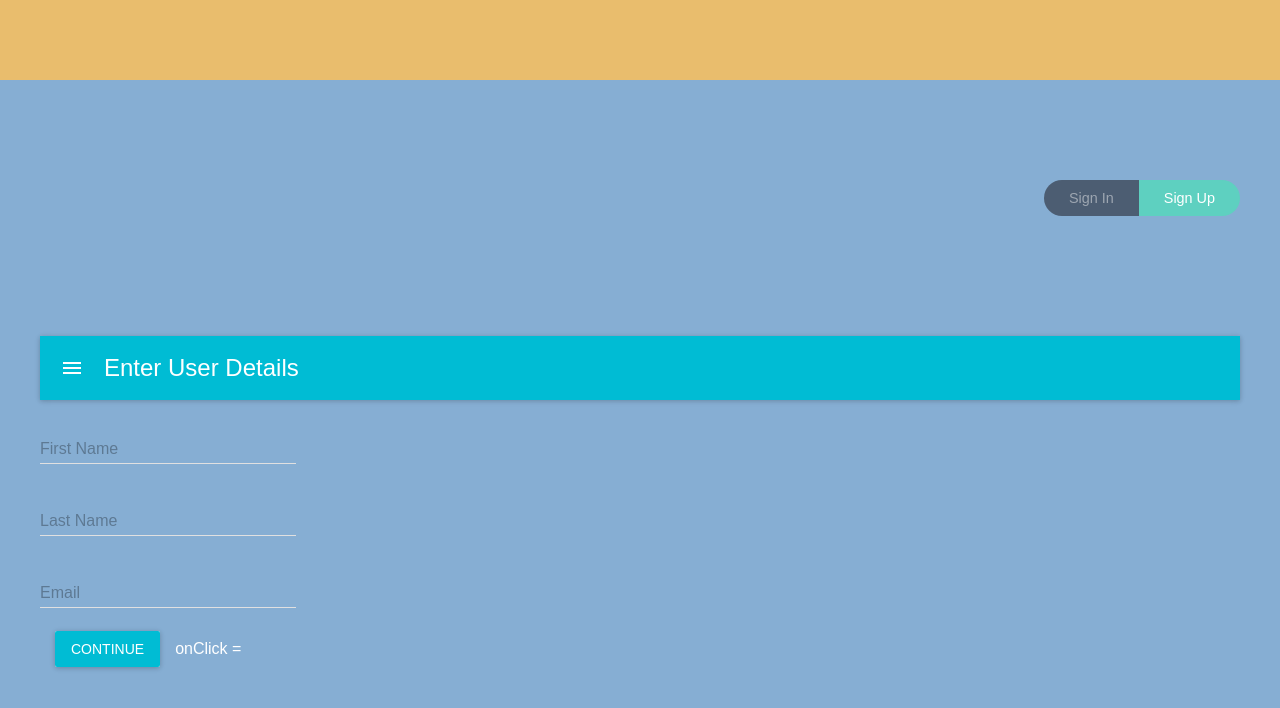
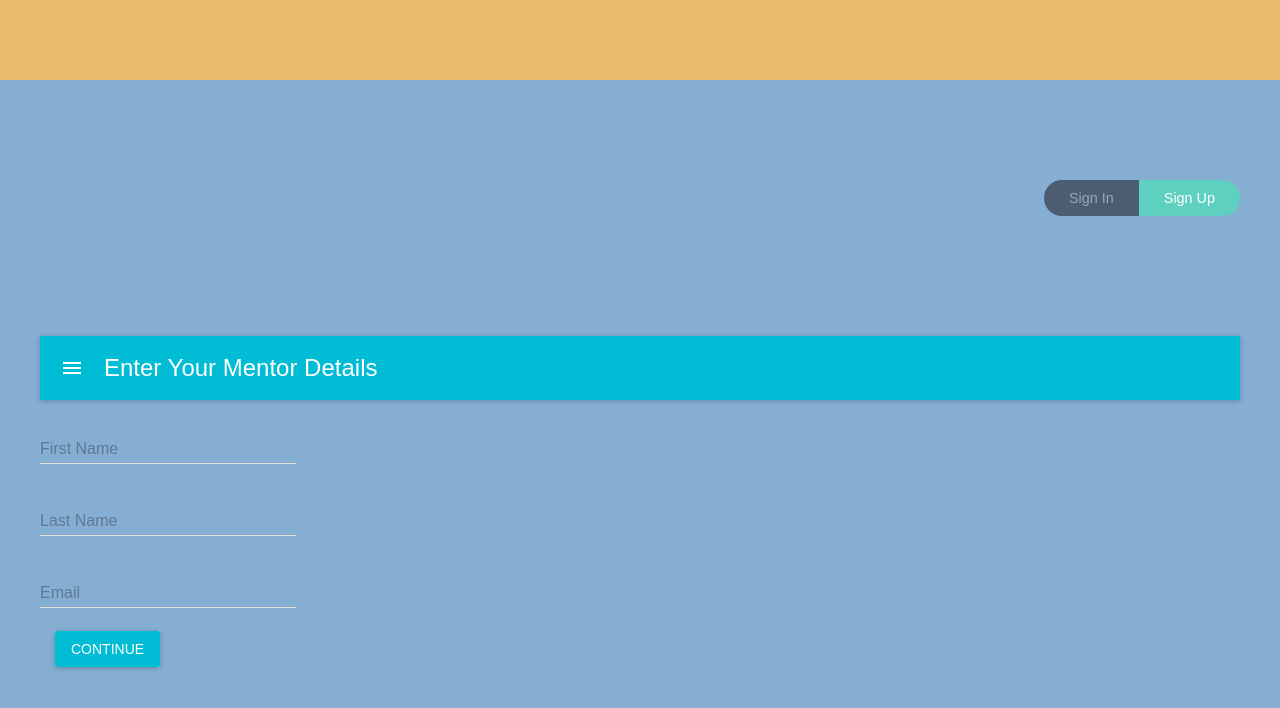
Before and after one commit to RaphaelChevallier/Social-Learning-Platform, a React (Create React App) app in the folder client/: page /#/ in a window 1280 px wide. Both pictures are taken after a click on the button "CONTINUE". Shown: the top 708 px of the page. Built offline with nearby package versions, Linux system fonts and the light colour scheme.

Commit message:
multiform hot fix 1

```diff
--- a/client/src/pages/SignUpFirst.js
+++ b/client/src/pages/SignUpFirst.js
@@ -45,8 +45,9 @@ export class SignUpFirst extends Component {
                     <RaisedButton
                     label = "Continue"
                     primary = {true}
-                    style = {styles.button}/>
+                    style = {styles.button}
                     onClick = {this.continue}
+                    />
                 </React.Fragment>
 
 
--- a/client/src/pages/SignUpForm.js
+++ b/client/src/pages/SignUpForm.js
@@ -112,7 +112,7 @@ class SignUpForm extends Component{
         return (
           <SignUpFirst
             nextStep = {this.nextStep}
-            handleChange={this.handleChange.bind(this)}
+            handleChange={this.handleChange}
             values = {values}/>
         );
         case 2:
--- a/client/src/pages/SignUpMentor.js
+++ b/client/src/pages/SignUpMentor.js
@@ -21,7 +21,7 @@ export class SignUpMentor extends Component {
         return (
             <MuiThemeProvider>
                 <React.Fragment>
-                    <AppBar title ="Enter User Details"/>
+                    <AppBar title ="Enter Your Mentor Details"/>
                     <TextField
                     hintText="Enter Your First Name"
                     floatingLabelText="First Name"
@@ -46,8 +46,9 @@ export class SignUpMentor extends Component {
                     <RaisedButton
                     label = "Continue"
                     primary = {true}
-                    style = {styles.button}/>
+                    style = {styles.button}
                     onClick = {this.continue}
+                    />
                 </React.Fragment>
 
 
--- a/client/src/pages/SignUpPersonal.js
+++ b/client/src/pages/SignUpPersonal.js
@@ -45,8 +45,9 @@ export class SignUpPersonal extends Component {
                     <RaisedButton
                     label = "Continue"
                     primary = {true}
-                    style = {styles.button}/>
+                    style = {styles.button}
                     onClick = {this.continue}
+                    />
                 </React.Fragment>
 
 
```
